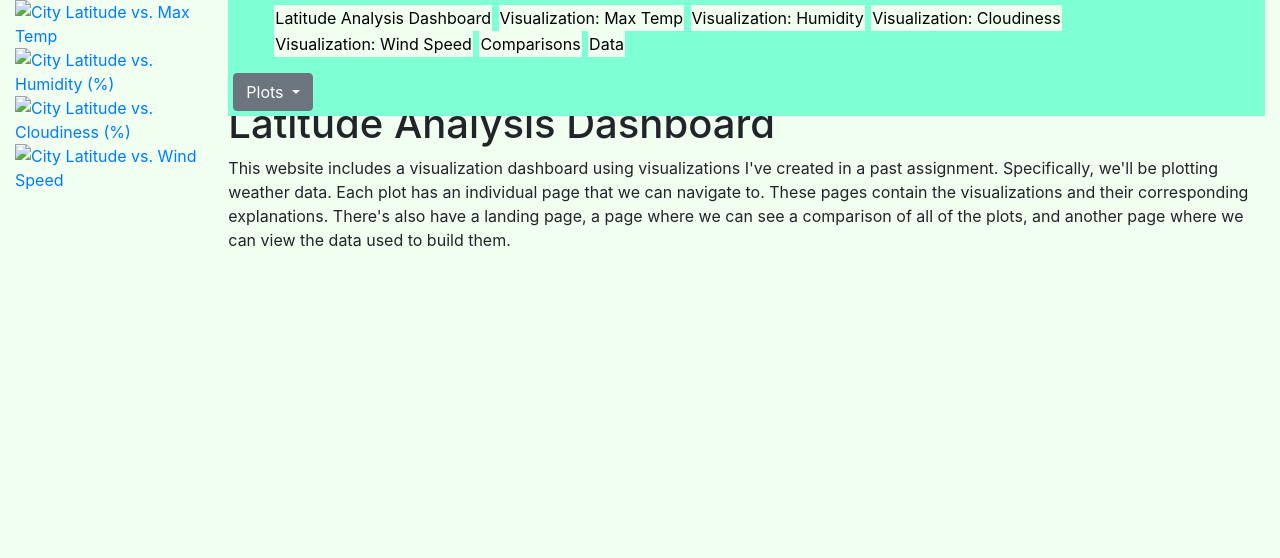
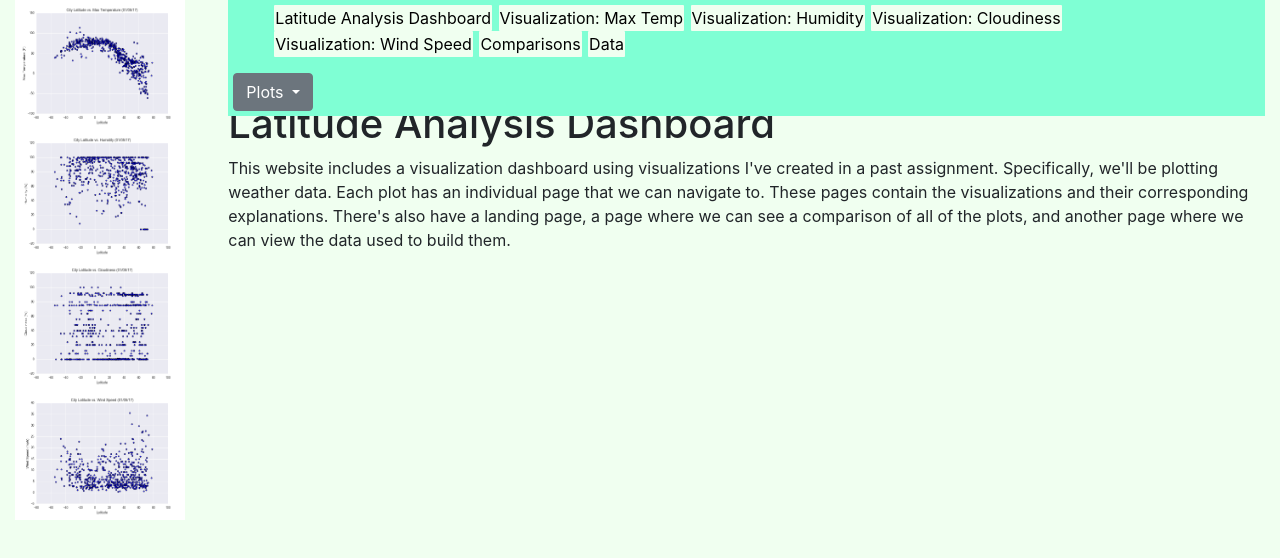
Before and after one commit to smithc6136/Web-Design-Challenge, a plain HTML site: page index.html in a window 1280 px wide. Drawn offline with nearby package versions, Linux system fonts and the light colour scheme.

Commit message:
updated file path for photos

```diff
--- a/index.html
+++ b/index.html
@@ -31,19 +31,19 @@
                     <!-- Side navigation -->
                     <ul class="list-unstyled components">
                         <li>
-                            <a href="VisualizationTemp.html"><img src="assets/Fig1.png" alt="City Latitude vs. Max Temp"
+                            <a href="VisualizationTemp.html"><img src="WebVisualizations/assets/Fig1.png" alt="City Latitude vs. Max Temp"
                                     width="170" height="130"></a>
                         </li>
                         <li>
-                            <a href="VisualizationHumidity.html"><img src="assets/Fig2.png"
+                            <a href="VisualizationHumidity.html"><img src="WebVisualizations/assets/Fig2.png"
                                     alt="City Latitude vs. Humidity (%)" width="170" height="130"></a>
                         </li>
                         <li>
-                            <a href="VisualizationCloudiness.html"><img src="assets/Fig3.png"
+                            <a href="VisualizationCloudiness.html"><img src="WebVisualizations/assets/Fig3.png"
                                     alt="City Latitude vs. Cloudiness (%)" width="170" height="130"></a>
                         </li>
                         <li>
-                            <a href="VisualizationWindSpeed.html"><img src="assets/Fig4.png"
+                            <a href="VisualizationWindSpeed.html"><img src="WebVisualizations/assets/Fig4.png"
                                     alt="City Latitude vs. Wind Speed" width="170" height="130"></a>
                         </li>
                     </ul>
```
Also changed, not shown: VisualizationCloudiness.html (+1 -1 lines), VisualizationHumidity.html (+1 -1 lines), VisualizationTemp.html (+1 -1 lines), VisualizationWindSpeed.html (+1 -1 lines).
